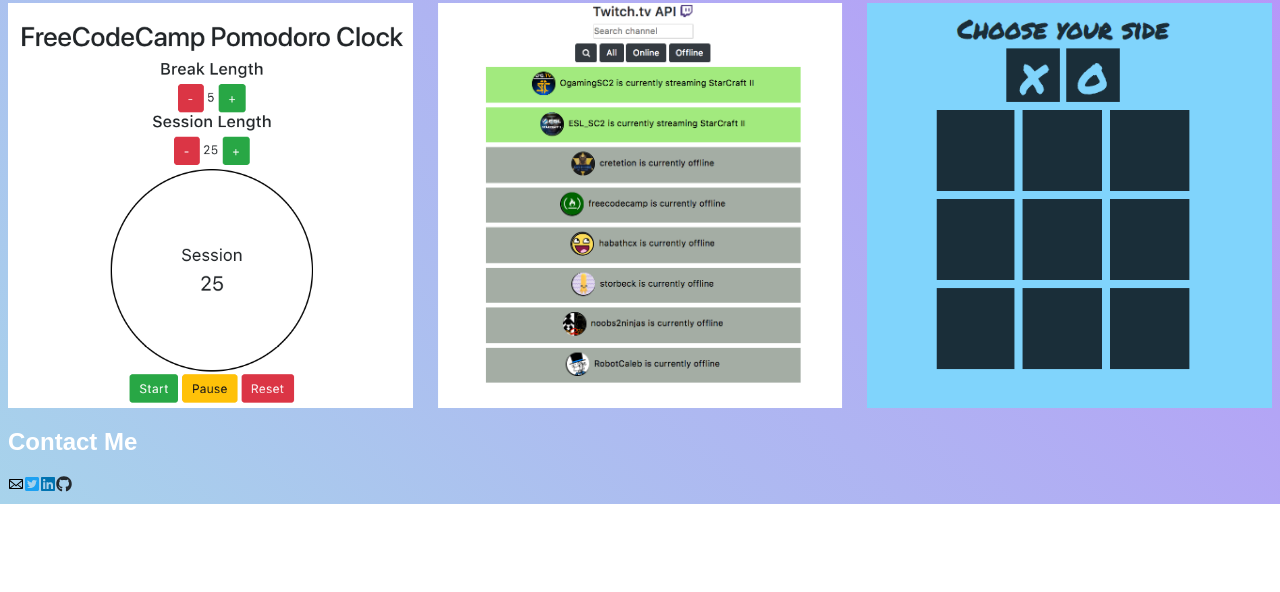
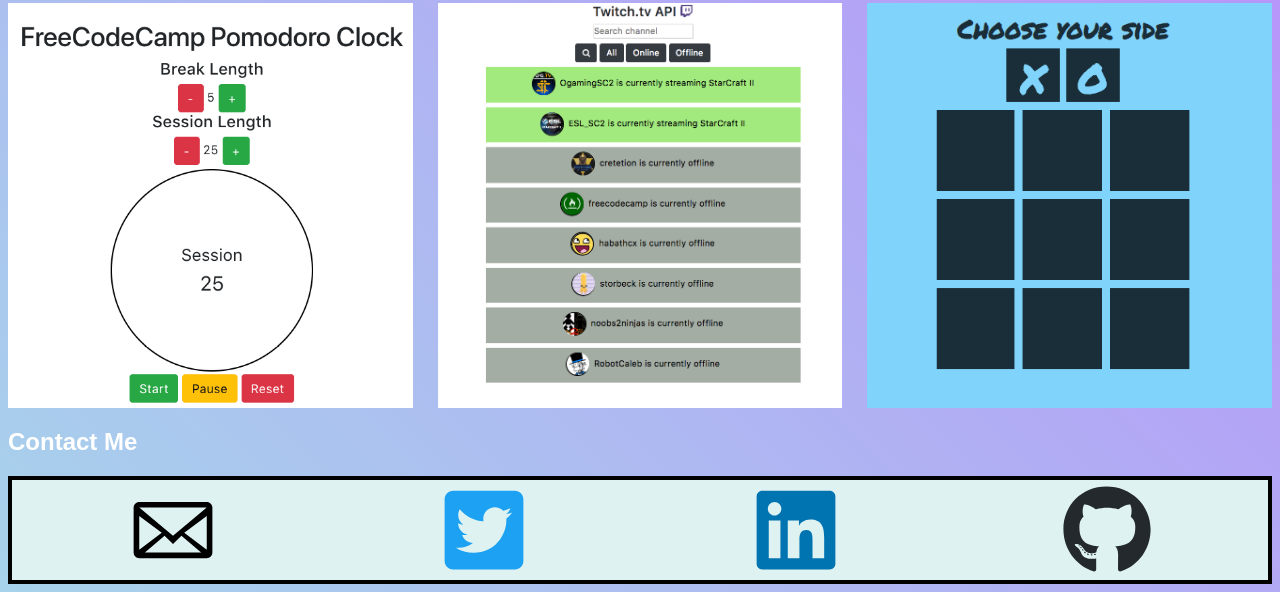
Before and after one commit to jenkens-dev/jw-gatsby-portfolio, a Gatsby site: page / in a window 1280 px wide. Shown: the part 830-1422 px from the top of the page. Before the commit the page ends 1334 px from the top, so only its background shows below. Built offline with nearby package versions, Linux system fonts and the light colour scheme; Gatsby itself is replaced by a stand-in of ours; a web font is replaced by a local one.

Commit message:
styled contact icons

```diff
--- a/src/components/contactPage.js
+++ b/src/components/contactPage.js
@@ -8,10 +8,14 @@ import { IconContext } from "react-icons"
 const Contact = () => (
   <div>
     <h2>Contact Me</h2>
-    <GoMail style={{ color: "black" }} />
-    <FaTwitterSquare style={{ color: "#1da1f2" }} />
-    <FaLinkedin style={{ color: "#0073b1" }} />
-    <FaGithub style={{ color: "#24292e" }} />
+    <div className="contactGrid">
+      <GoMail style={{ color: "black", height: "90px", width: "90px" }} />
+      <FaTwitterSquare
+        style={{ color: "#1da1f2", height: "90px", width: "90px" }}
+      />
+      <FaLinkedin style={{ color: "#0073b1", height: "90px", width: "90px" }} />
+      <FaGithub style={{ color: "#24292e", height: "90px", width: "90px" }} />
+    </div>
   </div>
 )
 
--- a/src/components/styles.css
+++ b/src/components/styles.css
@@ -117,3 +117,11 @@ img {
   background: #def2f1;
   text-align: center;
 }
+
+.contactGrid {
+  padding: 5px;
+  background: #def2f1;
+  border: 4px solid black;
+  display: flex;
+  justify-content: space-around;
+}
```
